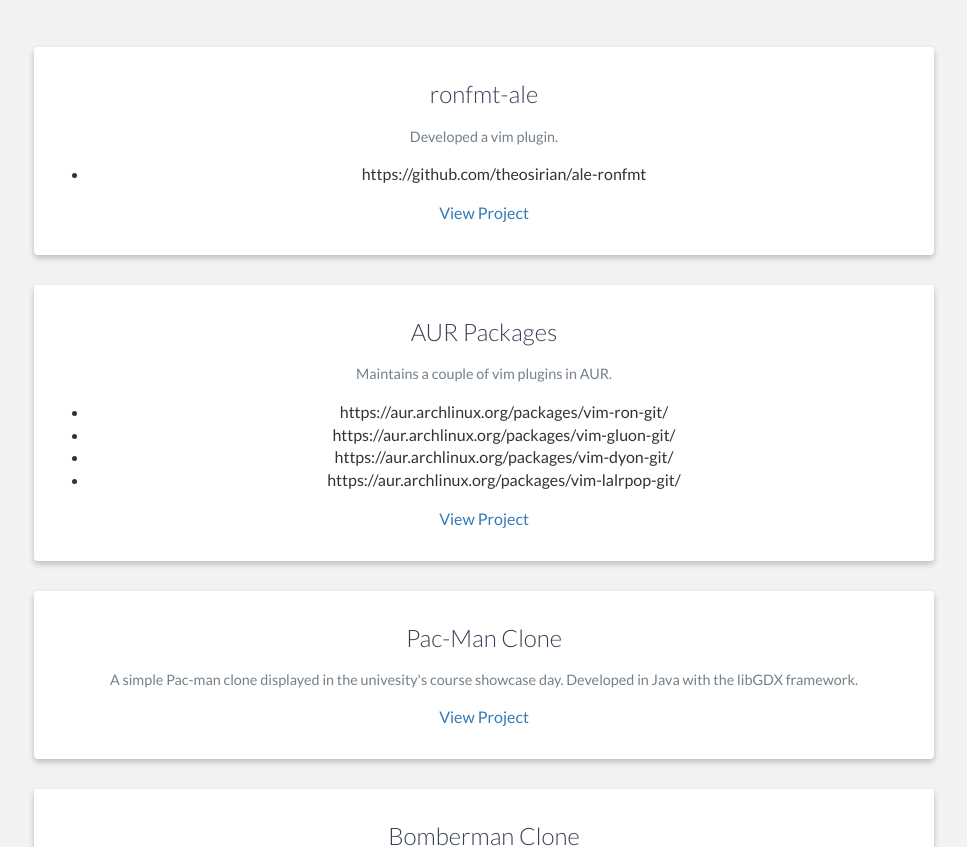
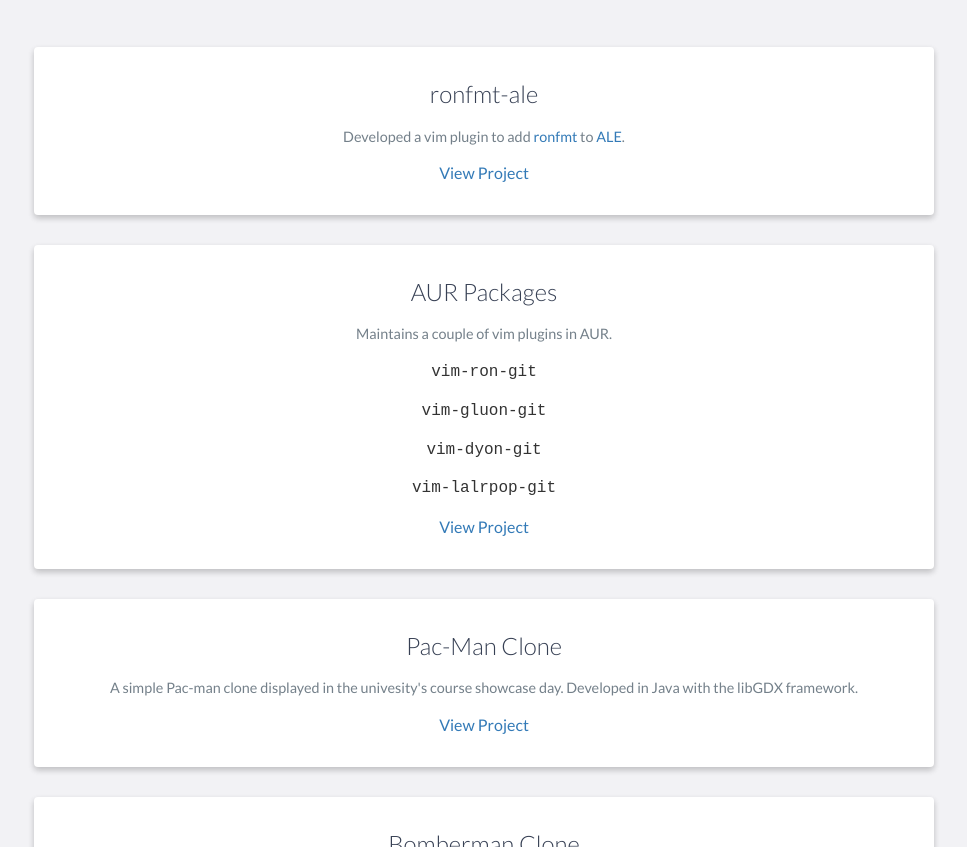
Before and after one commit to theosirian/theosirian.github.io, a website: page index.html in a window 1280 px wide. Shown: the part 2483-3330 px from the top of the page, without its empty margins (156-1123 px from the left). Drawn offline with nearby package versions, Linux system fonts and the light colour scheme.

Commit message:
Update index.html

```diff
--- a/index.html
+++ b/index.html
@@ -161,13 +161,8 @@
                 <div class="project shadow-large no-image">
                     <div class="project-info">
                         <h3>ronfmt-ale</h3>
-                        <p>
-                            Developed a vim plugin.
-			    <ul>
-				    <li>https://github.com/theosirian/ale-ronfmt</li>
-			    </ul>
-                        </p>
-                        <a href="https://github.com/theosirian/pacman-libgdx">View Project</a>
+                        <p>Developed a vim plugin to add <a href="https://github.com/Ristarg/ronfmt">ronfmt</a> to <a href="https://github.com/dense-analysis/ale">ALE</a>.</p>
+                        <a href="https://github.com/theosirian/ale-ronfmt">View Project</a>
                     </div>
                     <!-- End .project-info -->
                 </div>
@@ -177,15 +172,13 @@
                     <div class="project-info">
                         <h3>AUR Packages</h3>
                         <p>
-                            Maintains a couple of vim plugins in AUR.
-			    <ul>
-				    <li>https://aur.archlinux.org/packages/vim-ron-git/</li>
-				    <li>https://aur.archlinux.org/packages/vim-gluon-git/</li>
-				    <li>https://aur.archlinux.org/packages/vim-dyon-git/</li>
-				    <li>https://aur.archlinux.org/packages/vim-lalrpop-git/</li>
-			    </ul>
+				Maintains a couple of vim plugins in AUR.
+			    <pre>vim-ron-git</pre>
+			    <pre>vim-gluon-git</pre>
+			    <pre>vim-dyon-git</pre>
+			    <pre>vim-lalrpop-git</pre>
                         </p>
-                        <a href="https://github.com/theosirian/pacman-libgdx">View Project</a>
+                        <a href="https://aur.archlinux.org/packages/?SeB=m&K=xtheosirian">View Project</a>
                     </div>
                     <!-- End .project-info -->
                 </div>
```
